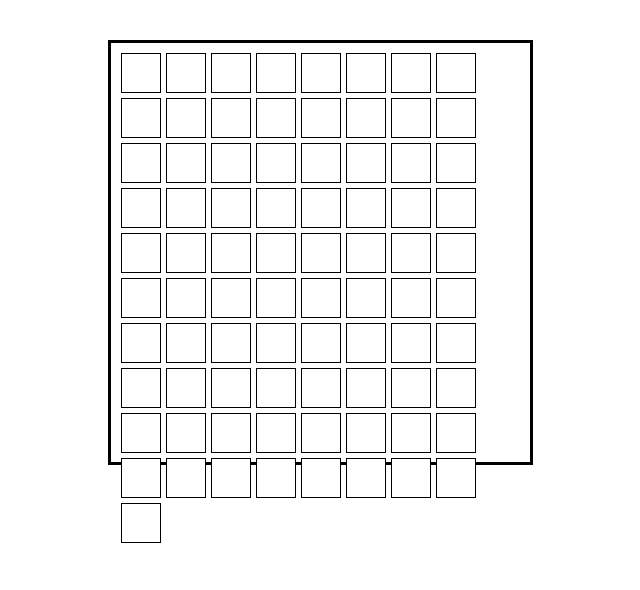
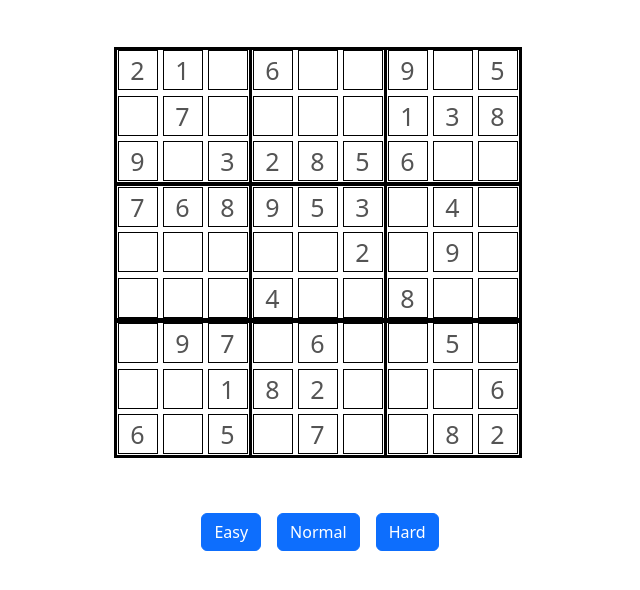
Before and after one commit to heykeshavyou/Sudoku, a plain HTML site: page index.html in a window 1280 px wide. Shown: the part 104-694 px from the top of the page, without its empty margins (320-960 px from the left). Drawn offline with nearby package versions, Linux system fonts and the light colour scheme.

Commit message:
Easy Normal Hard Added

```diff
--- a/index.html
+++ b/index.html
@@ -23,6 +23,7 @@
       text-align: center;
       background-color: white;
       border: 1px solid black;
+      z-index: 10;
     }
     #root {
       width: 425px;
@@ -30,21 +31,34 @@
       display: flex;
       flex-wrap: wrap;
       gap: 5px;
-      border: 3px solid black;
       padding: 10px;
+        z-index: 11;
+        position: relative;
     }
     input::-webkit-outer-spin-button,
     input::-webkit-inner-spin-button {
       -webkit-appearance: none;
       margin: 0;
     }
+    .borderbox{
+      width: 138px;
+      height: 138px;
+      position: absolute;
+      border: 3px solid black ;
+    }
   </style>
   <body>
     <h1 class="display-1 text-center fw-medium">SUDOKU</h1>
     <div class="container my-5 d-flex justify-content-center">
-      <div id="root"></div>
+      <div id="root">
+      </div>
     </div>
+    <div class="container my-5 d-flex justify-content-center">
+            <button class="btn btn-primary mx-2" onclick="EasySudoku();">Easy</button>
+            <button class="btn btn-primary mx-2" onclick="NormalSudoku();">Normal</button>
+            <button class="btn btn-primary mx-2" onclick="HardSudoku();">Hard</button>
 
+    </div>
     <script src="./index.js"></script>
   </body>
 </html>
--- a/index.js
+++ b/index.js
@@ -1,11 +1,6 @@
 const Sudoku = document.getElementById("root");
 let SudokuArray = Array.from({ length: 9 }, () => Array(9).fill(0));
-for (let i = 0; i < 9; i++) {
-  for (let j = 0; j < 9; j++) {
-    Sudoku.innerHTML += `<input type="text" id="${i}${j}" onkeyup="valid(event,${i},${j})" inputmode="numeric" maxlength="1" class="box" autocomplete="off" />`;
-  }
-}
-function valid(e, i, j, BoxNo) {
+function valid(e, i, j) {
   document.getElementById(`${i}${j}`).style.background = "white";
   let IsCorrectCol = (IsCorrectRow = IsCorrectBox = false);
   let num = e.target.value;
@@ -82,3 +77,73 @@ function GiveStart(a) {
       return 6;
   }
 }
+function filler() {
+  let IsFilled = true;
+
+    let i = GenerateIndex();
+    let j = GenerateIndex();
+    let num = GenerateNumber();
+    let IsCorrectCol = (IsCorrectRow = IsCorrectBox = false);
+    IsCorrectRow = checkRow(i, j, num);
+    if (!IsCorrectRow) {
+      IsCorrectCol = checkCol(i, j, num);
+    }
+    if (!IsCorrectCol) {
+      IsCorrectBox = Checkbox(i, j, num);
+    }
+    if (!IsCorrectCol && !IsCorrectRow && !IsCorrectBox) {
+      if (SudokuArray[i][j] == 0) {
+        SudokuArray[i][j] = num;
+        document.getElementById(`${i}${j}`).value = num;
+        document.getElementById(`${i}${j}`).disabled = true;
+        IsFilled=false;
+      }
+    }
+
+}
+function GenerateNumber() {
+  return Math.floor(Math.random() * (10 - 1) + 1);
+}
+function GenerateIndex() {
+  return Math.floor(Math.random() * (9 - 0) + 0);
+}
+document.addEventListener("DOMContentLoaded", function () {
+  EasySudoku();
+});
+function UiMaker() {
+  Sudoku.innerHTML=`
+        <div class="borderbox" style="top: 7px;left: 6px;"></div>
+        <div class="borderbox" style="top: 7px;left:141px;"></div>
+        <div class="borderbox" style="top: 7px;right: 11px;"></div>
+        <div class="borderbox" style="top: 143px;left: 6px;"></div>
+        <div class="borderbox" style="bottom: 7px;left: 6px;"></div>
+        <div class="borderbox" style="bottom: 7px;left: 141px;"></div>
+        <div class="borderbox" style="bottom: 7px;right:11px;"></div>
+        <div class="borderbox" style="top: 143px;left: 141px;"></div>
+        <div class="borderbox" style="top: 143px;right:11px;"></div>`;
+  for (let i = 0; i < 9; i++) {
+    for (let j = 0; j < 9; j++) {
+      SudokuArray[i][j]=0;
+      Sudoku.innerHTML += `<input type="text" id="${i}${j}" onkeyup="valid(event,${i},${j})" inputmode="numeric" maxlength="1" class="box" autocomplete="off" />`;
+      document.getElementById(`${i}${j}`).disabled = false;
+    }
+  }
+}
+function EasySudoku() {
+  UiMaker();
+  for (let i = 0; i < 150; i++) {
+    filler();
+  }
+}
+function NormalSudoku(){
+  UiMaker();
+  for (let i = 0; i < 100; i++) {
+    filler();
+  }
+}
+function HardSudoku(){
+  UiMaker();
+  for (let i = 0; i < 50; i++) {
+    filler();
+  }
+}
```
